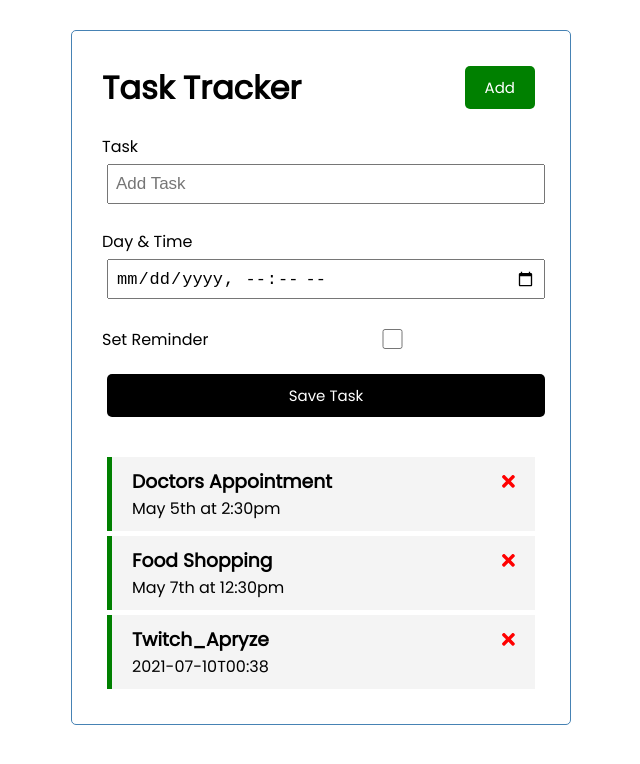
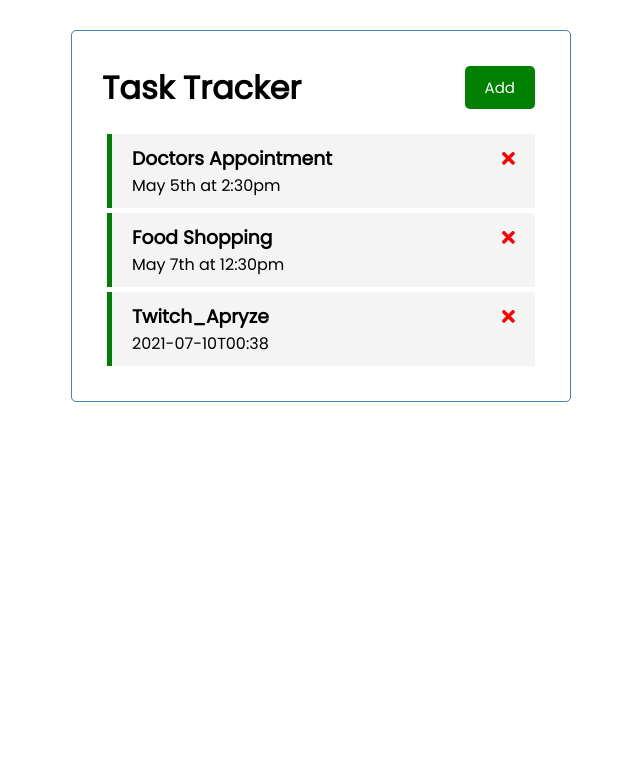
Before and after one commit to sserges/angular-crash-task, an Angular app: page / in a window 1280 px wide. Shown: the top 764 px of the page, without its empty margins (319-959 px from the left). Built offline with nearby package versions, Linux system fonts and the light colour scheme; data requests are answered from the project's data file.

Commit message:
Toggle Button & UI Service

```diff
--- a/src/app/components/add-task/add-task.component.html
+++ b/src/app/components/add-task/add-task.component.html
@@ -1,4 +1,4 @@
-<form class="add-form" (ngSubmit)="onSubmit()">
+<form *ngIf="showAddTask" class="add-form" (ngSubmit)="onSubmit()">
   <div class="form-control">
     <label for="text">Task</label>
     <input type="text" name="text" id="text" [(ngModel)]="text" placeholder="Add Task" required />
--- a/src/app/components/add-task/add-task.component.ts
+++ b/src/app/components/add-task/add-task.component.ts
@@ -1,5 +1,7 @@
 import { Component, OnInit, Output, EventEmitter } from '@angular/core';
+import { Subscription } from 'rxjs';
 
+import { UiService } from 'src/app/services/ui.service';
 import { Task } from '../../Task';
 
 @Component({
@@ -12,8 +14,14 @@
   text: string = '';
   day: string = '';
   reminder: boolean = false;
+  showAddTask: boolean = false;
+  subscription: Subscription;
 
-  constructor() {}
+  constructor(private uiService: UiService) {
+    this.subscription = this.uiService
+      .onToggle()
+      .subscribe((value) => (this.showAddTask = value));
+  }
 
   ngOnInit(): void {}
 
```
